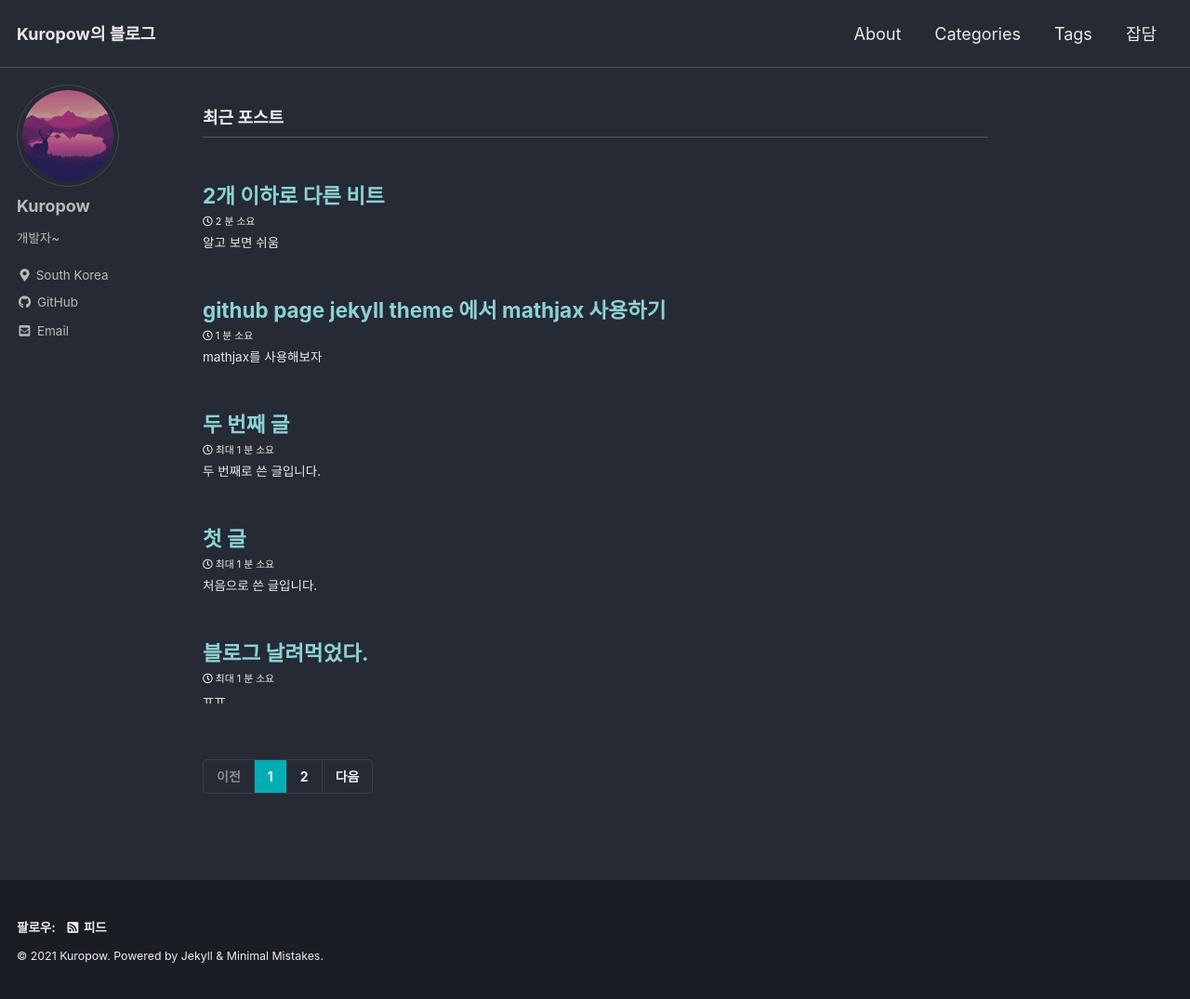
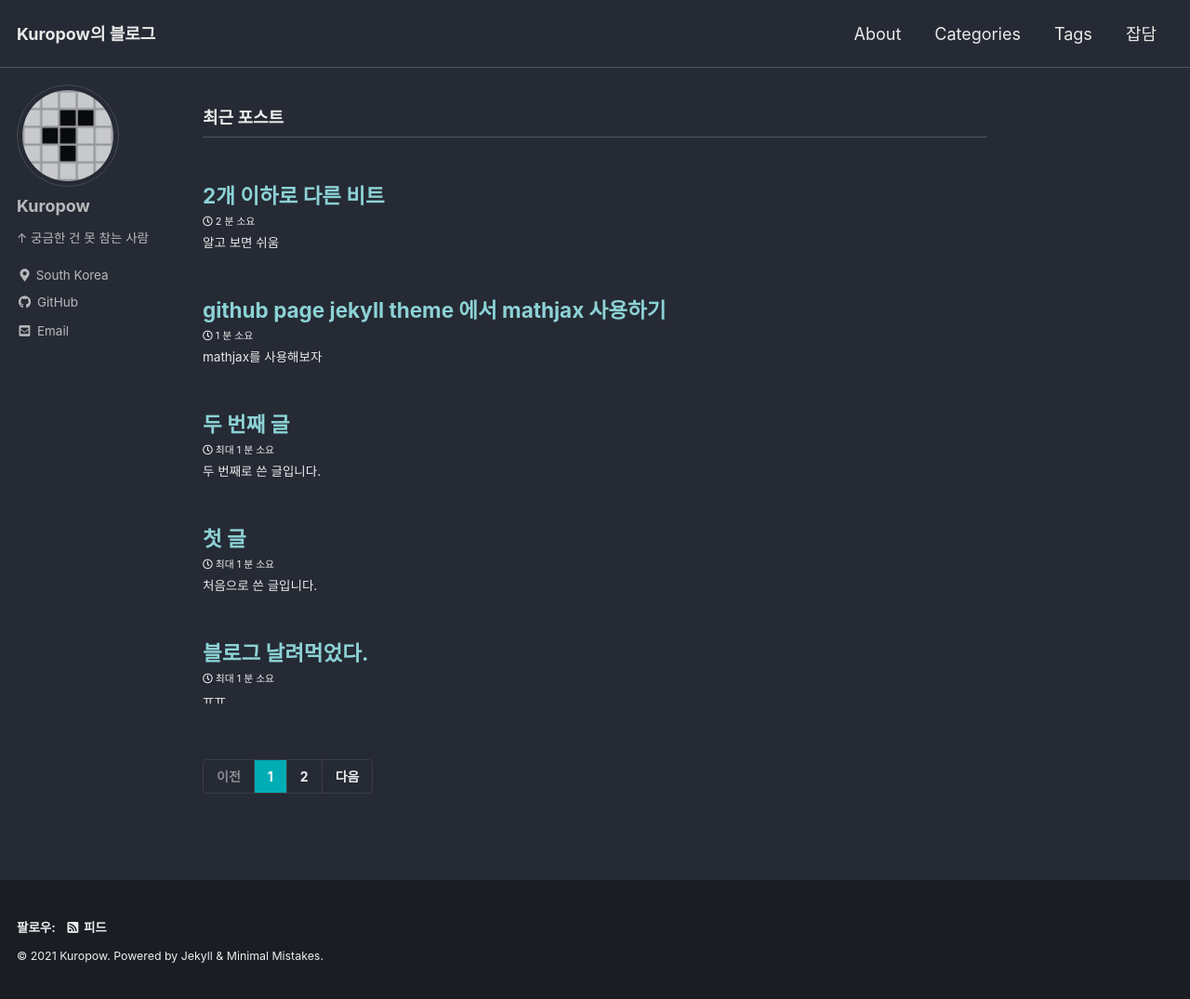
Before and after one commit to kuro11pow2/kuro11pow2.github.io, a Jekyll site: the page built from index.html, in a window 1280 px wide and 1075 px high. Shown: the whole window at 93% size. Built offline with Jekyll 4.4.1, drawn with Linux system fonts in a browser that asks for light colours; cached includes are drawn as plain includes; the list of posts is cut into pages by our own code.

Commit message:
프로필 수정

```diff
--- a/_config.yml
+++ b/_config.yml
@@ -104,7 +104,7 @@ analytics:
 author:
   name             : "Kuropow"
   avatar           : "/assets/img/profile_img.webp"
-  bio              : "개발자~"
+  bio              : "↑ 궁금한 건 못 참는 사람"
   location         : "South Korea"
   email            : "kuro11pow2@gmail.com"
   links:
```
Also changed, not shown: assets/img/profile_img.png (deleted), assets/img/profile_img.webp, assets/img/profile_img_big.png (deleted), 2 other files.
